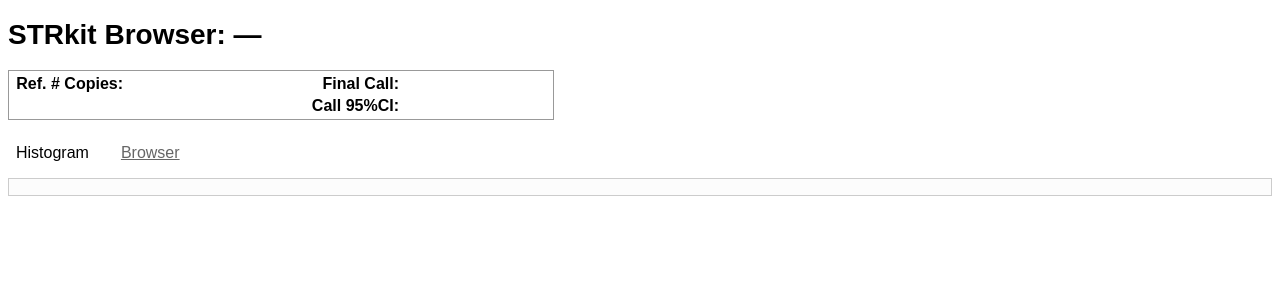
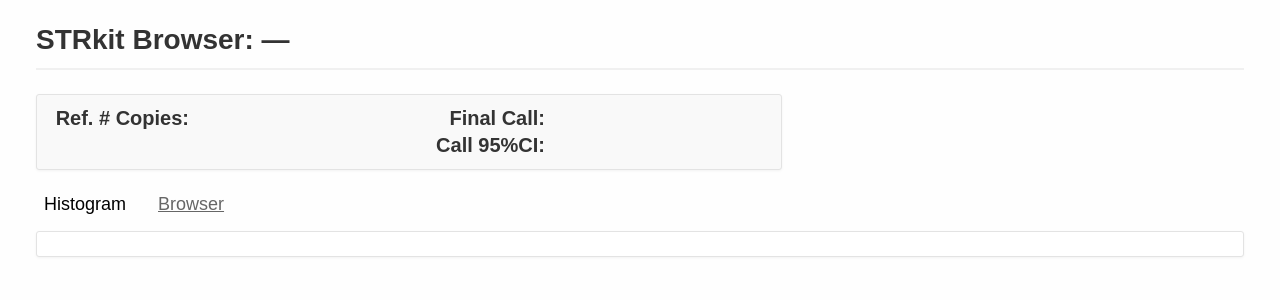
Before and after one commit to davidlougheed/strkit, a Flask app: template strkit/viz/templates/browser.html in a window 1280 px wide. Shown: the top 300 px of the page. Run offline with Flask 2, Linux system fonts and the light colour scheme; the template is opened without the code that fills it, so the values that code supplies are empty; some libraries are stand-ins or nearby versions.

Commit message:
style[viz]: improvements to web style

```diff
--- a/strkit/viz/templates/browser.html
+++ b/strkit/viz/templates/browser.html
@@ -317,26 +317,45 @@
         });
     </script>
 
+    <!--suppress CssUnresolvedCustomProperty -->
     <style>
         * { font-family: sans-serif; }
+
+        body {
+            padding: 0; margin: 0;
+            background-color: #FEFEFE;
+        }
+
+        #strkit {
+            padding: 24px 36px;
+        }
 
         h1 {
             font-family: sans-serif;
             font-size: 28px;
+            color: #333;
+            padding-bottom: 12px;
+            margin: 0 0 24px;
+            border-bottom: 2px solid #F0F0F0;
         }
         h1 span {
             font-weight: normal;
         }
 
         #locus-meta {
-            padding: 4px;
+            padding: 12px;
             margin-bottom: 8px;
-            width: 536px;
+            width: 36em;
             display: grid;
-            grid-template-columns: 110px 150px 110px 150px;
+            grid-template-columns: 7em 10em 7em 10em;
             column-gap: 8px;
             row-gap: 4px;
-            border: 1px solid #999;
+            border: 1px solid #E3E3E3;
+            border-radius: 3px;
+            background-color: #F9F9F9;
+            font-size: 20px;
+            color: #333;
+            box-shadow: 0 1px 3px rgba(0, 0, 0, 0.05);
         }
         #locus-meta label {
             font-weight: bold;
@@ -356,18 +375,21 @@
             color: #666;
             text-decoration: underline;
             cursor: pointer;
+            font-size: 18px;
         }
         .tab-links li.active a {
             color: black;
             text-decoration: none;
         }
         .tab-content {
-            background-color: #FCFCFC;
-            border: 1px solid #CCC;
-            padding: 8px;
+            border: 1px solid #E3E3E3;
+            border-radius: 3px;
+            background-color: white;
+            padding: 12px;
             width: 100%;
             box-sizing: border-box;
             display: none;
+            box-shadow: 0 1px 3px rgba(0, 0, 0, 0.05);
         }
         .tab-content.active {
             display: block;
@@ -436,6 +458,7 @@
     </style>
 </head>
 <body>
+<div id="strkit">
     <h1>STRkit Browser: <span id="region"></span> &mdash; <span id="motif"></span></h1>
     <div id="locus-meta">
         <label for="ref-copies">Ref. # Copies:</label><span id="ref-copies"></span>
@@ -454,5 +477,6 @@
         <div id="scales"></div>
         <div id="igv-browser"></div>
     </div>
+</div>
 </body>
 </html>
```
Lines whose indentation alone changed are shown as unchanged.
